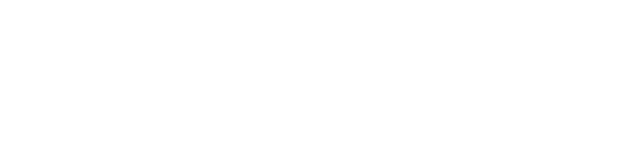
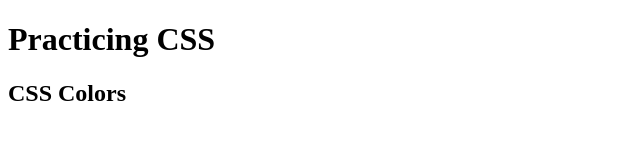
Before and after one commit to Owhab/Web, a plain HTML site: page index.html in a window 1280 px wide. Shown: the whole page, without its empty margins (0-640 px from the left). Drawn offline with Linux system fonts and the light colour scheme.

Commit message:
created css file

```diff
--- a/index.html
+++ b/index.html
@@ -8,6 +8,9 @@
     <link rel="shortcut icon" href="Flat_tick_icon.svg.png" type="image/x-icon">
 </head>
 <body>
+    <h1>Practicing CSS</h1>
+    <h2>CSS Colors</h2>
+
 
 </body>
 </html>
```
Also changed, not shown: style.css (added).
